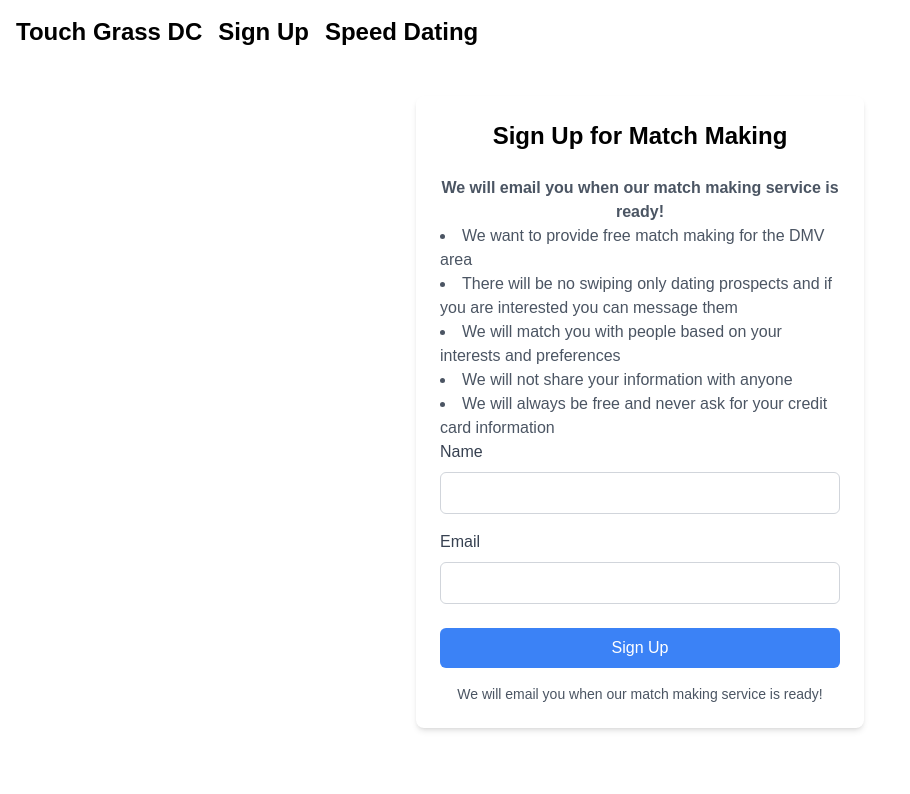
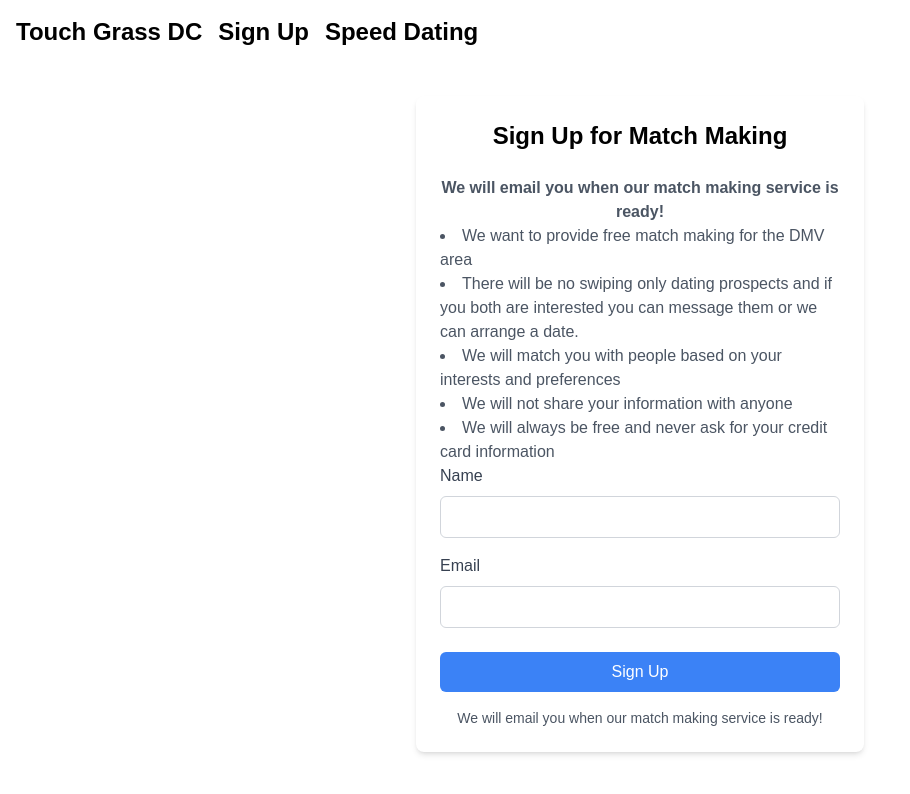
Before and after one commit to ajn123/touchGrassNextJS, a Next.js app: page /signup in a window 1280 px wide. Shown: the top 794 px of the page, without its empty margins (0-910 px from the left). Built offline with nearby package versions, Linux system fonts and the light colour scheme.

Commit message:
add text

```diff
--- a/app/signup/page.tsx
+++ b/app/signup/page.tsx
@@ -38,7 +38,7 @@ export default function SignupForm() {
                         </p>
                         <ul className="list-disc list-inside text-gray-600 text-left">
                             <li> We want to provide free match making for the DMV area</li>
-                            <li> There will be no swiping only dating prospects and if you are interested you can message them</li>
+                            <li> There will be no swiping only dating prospects and if you both are interested you can message them or we can arrange a date.</li>
                             <li> We will match you with people based on your interests and preferences</li>
                             <li> We will not share your information with anyone</li>
                             <li> We will always be free and never ask for your credit card information</li>
```
